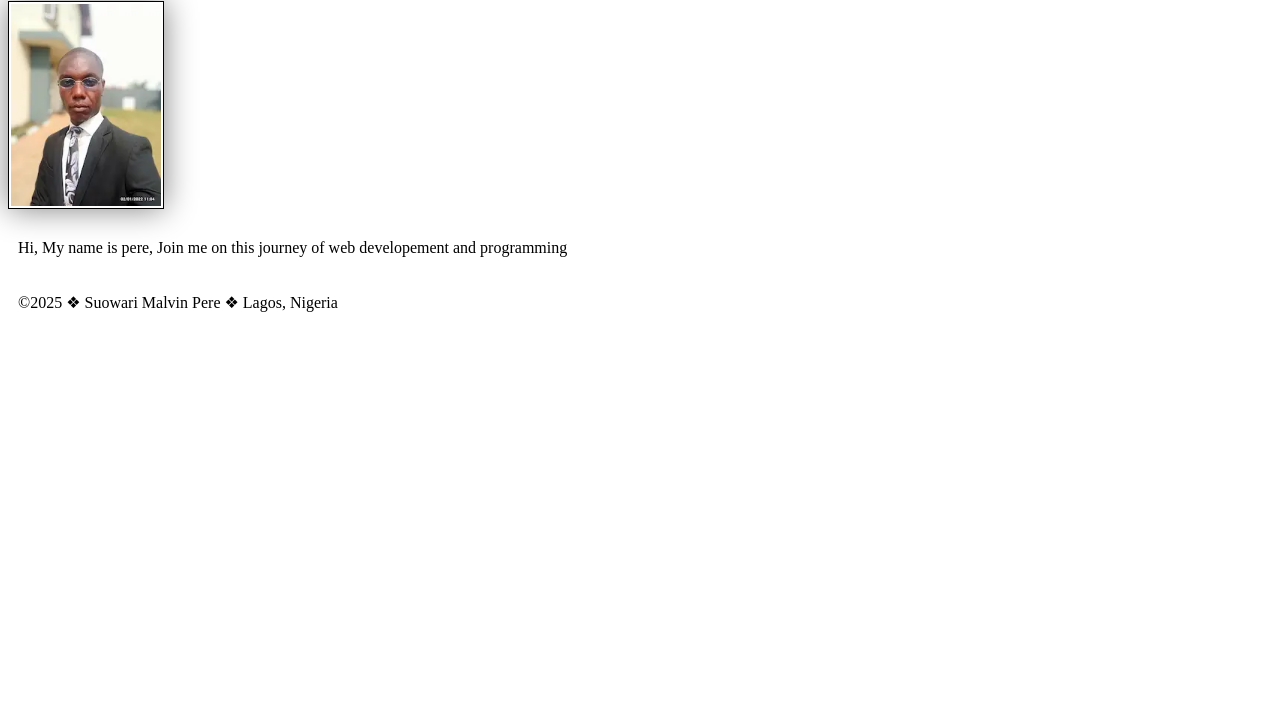
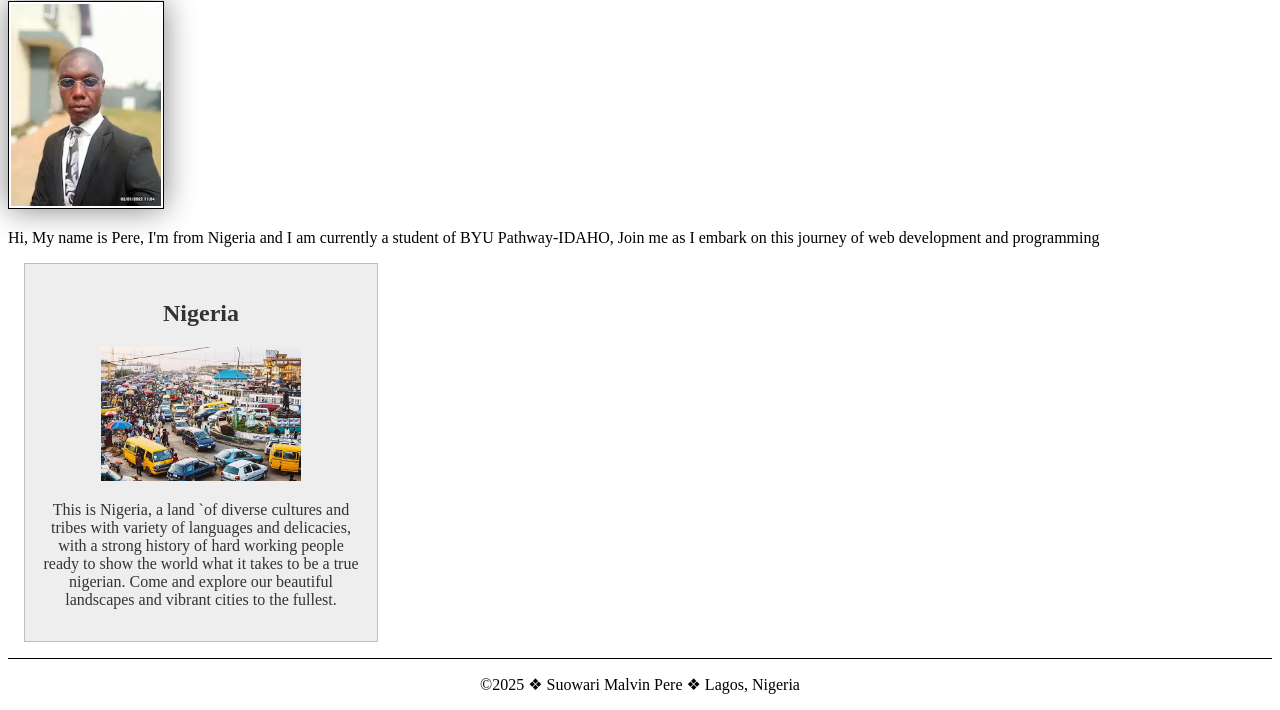
Before and after one commit to malvinperez/wdd130, a plain HTML site: page index.html in a window 1280 px wide. Shown: the part 223-933 px from the top of the page. Before the commit the page ends 800 px from the top, so only its background shows below. Drawn offline with Linux system fonts and the light colour scheme.

Commit message:
html & css updated

```diff
--- a/index.html
+++ b/index.html
@@ -4,9 +4,9 @@
     <meta charset="UTF-8">
     <meta name="viewport" content="width=device-width, initial-scale=1.0">
     <title>Suowari Malvin Pere | WDD 130</title>
+    <meta name="description" content="Suowari Malvin Pere's personal website for WDD 130 course hompage">
+    <meta name="author" content="Suowari Malvin Pere">
     <link rel="stylesheet" href="styles/styles.css">
-    <!-- Code injected by Five-server -->
-    <script async data-id="five-server" data-file="c:\users\HP\OneDrive\wdd130\index.html" type="application/javascript" src="fiveserver.js"></script>
   </head>
   <body>
     <header>
@@ -18,8 +18,13 @@
     <main>
       <h1>Suowari Malvin Pere | WDD 130</h1>
       <img src="images/profile.webp" alt="Hi, my name is Suowari Malvin Pere" width="200">
-      <p>Hi, My name is pere, Join me on this journey of web developement and programming</p>
+      <p>Hi, My name is Pere, I'm from Nigeria and I am currently a student of BYU Pathway-IDAHO, Join me as I embark on this journey of web development and programming</p>
     </main>
+    <aside>
+      <h2>Nigeria</h2>
+      <img src="images/ImageofNigeria.webp" alt="Street View" width="200">
+      <p>This is Nigeria, a land `of diverse cultures and tribes with variety of languages and delicacies, with a strong history of hard working people ready to show the world what it takes to be a true nigerian. Come and explore our beautiful landscapes and vibrant cities to the fullest.</p>
+    </aside>
     <footer>
       <p>&copy;2025 &#10070; Suowari Malvin Pere &#10070; Lagos, Nigeria</p>
     </footer>
--- a/styles/styles.css
+++ b/styles/styles.css
@@ -13,7 +13,8 @@ h1 {
   color: darkblue;
 }
 
-img {
+main img {
+  max-width: 840px;
   width: 150px;
   height: auto;
   border: 1px solid black;
@@ -22,5 +23,26 @@ img {
 }
 
 p {
-  padding: 10px;
+  padding: 0px;
 }
+
+aside {
+  width: 20rem;
+  margin: 1rem;
+  border: 1px solid rgb(0 0 0 /0.2); /* 1 */
+  padding: 1rem;
+  background-color: #eee;
+  color: #333;
+  text-align: center;
+}
+
+aside img {
+  width: 200px;
+  height: auto;
+}
+
+footer {
+  margin-top: 15px;
+  border-top: 1px solid #000;
+  text-align: center;
+}
```
Also changed, not shown: week02/holygrail.html (+0 -2 lines), images/ImageofNigeria.webp (added).
